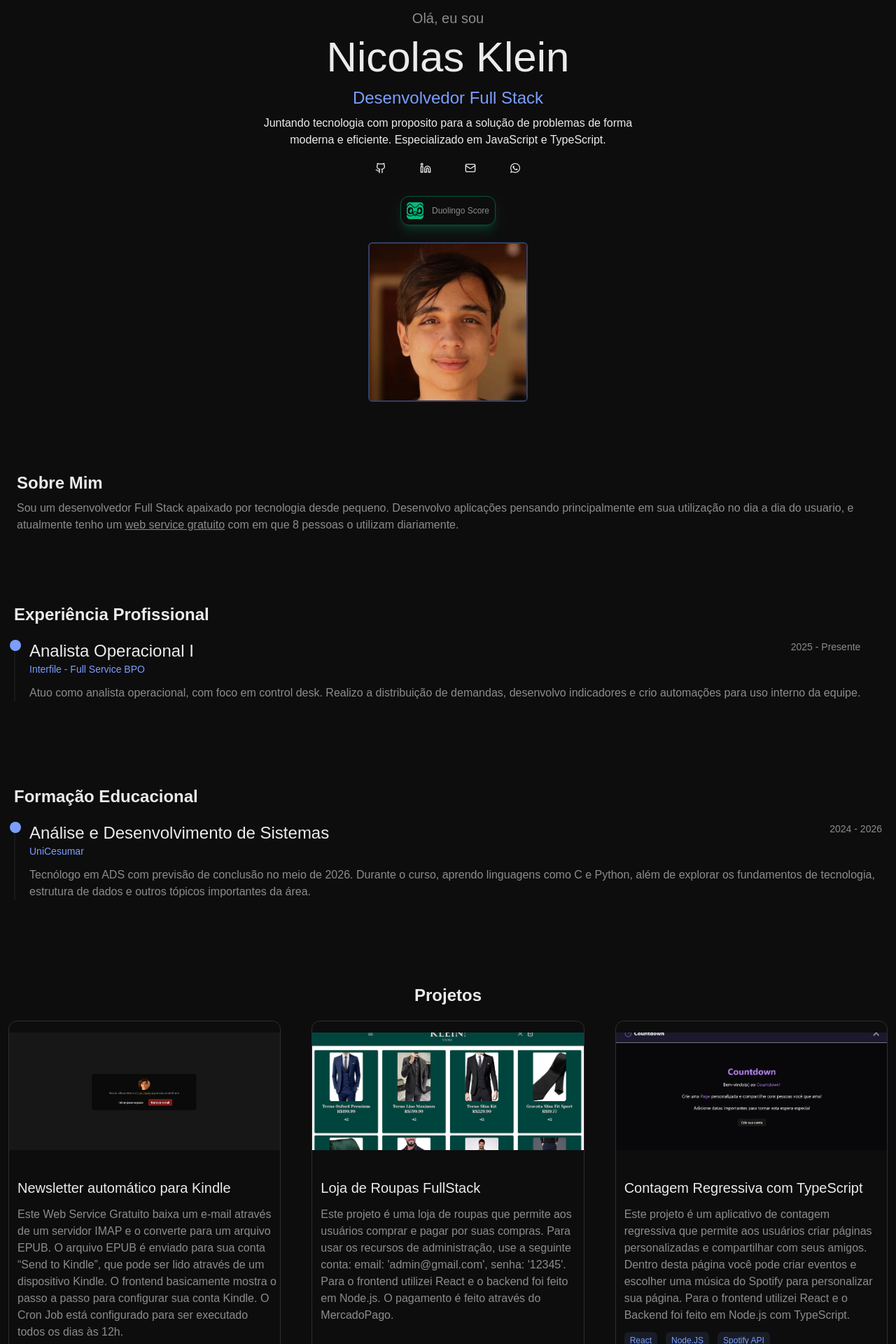
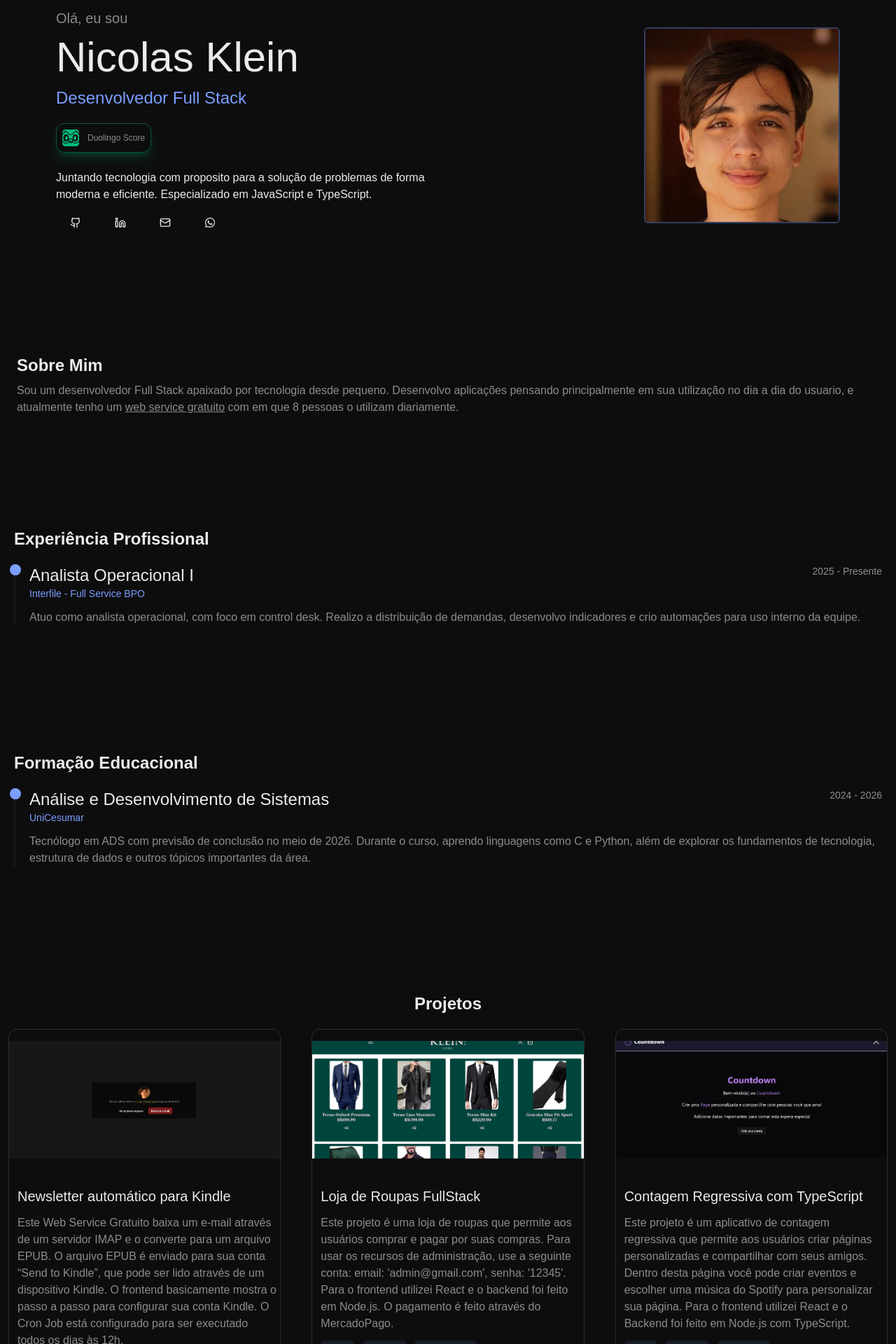
Before and after one commit to nicolaskleinaraujo/portfolio-typescript, a React (Vite) app in the folder frontend/: page / in a window 1280 px wide. Shown: the top 1920 px of the page at 70% size. Built offline with nearby package versions, Linux system fonts and the light colour scheme; no server answers.

Commit message:
adds styles for bigger screens

```diff
--- a/frontend/src/components/About.tsx
+++ b/frontend/src/components/About.tsx
@@ -1,6 +1,6 @@
 const About = () => {
     return (
-        <div className="flex flex-col justify-center text-left my-25 mx-3 text-[#EBEBEB] md:mx-6">
+        <div className="flex flex-col justify-center text-left my-40 mx-3 text-[#EBEBEB] md:mx-6">
             <h2 className="text-2xl mb-2 text-left font-bold">Sobre Mim</h2>
             <p className="text-[#8C8C8C]">Sou um desenvolvedor Full Stack apaixado por tecnologia desde pequeno. Desenvolvo aplicações pensando principalmente em sua utilização no dia a dia do usuario, e atualmente tenho um <a href="https://node-automail.nkportfolio.tech" target="_blank" className="underline cursor-pointer">web service gratuito</a> com em que 8 pessoas o utilizam diariamente.</p>
         </div>
--- a/frontend/src/components/Education.tsx
+++ b/frontend/src/components/Education.tsx
@@ -1,11 +1,11 @@
 const Education = () => {
     return (
-        <div className="flex flex-col text-[#EBEBEB] my-25">
+        <div className="flex flex-col text-[#EBEBEB] my-40">
             <h2 className="text-2xl mb-5 font-bold text-left indent-5">Formação Educacional</h2>
 
             <div className="flex flex-col mx-5">
                 <div className="flex items-start gap-4 mb-5">
-                    <div className="flex flex-col items-start relative pl-5 border-l-2 border-[#2E2E2E]/40">
+                    <div className="flex flex-col items-start relative pl-5 border-l-2 border-[#2E2E2E]/40 w-screen">
                         <div className="h-4 w-4 rounded-full bg-[#7B9EFF] absolute left-0 top-0 -translate-x-1/2"></div>
 
                         <h2 className="text-left text-2xl">Análise e Desenvolvimento de Sistemas</h2>
--- a/frontend/src/components/Experience.tsx
+++ b/frontend/src/components/Experience.tsx
@@ -5,7 +5,7 @@ const Experience = () => {
 
             <div className="flex flex-col mx-5">
                 <div className="flex items-start gap-4 mb-5">
-                    <div className="flex flex-col items-start relative pl-5 border-l-2 border-[#2E2E2E]/40">
+                    <div className="flex flex-col items-start relative pl-5 border-l-2 border-[#2E2E2E]/40 w-screen">
                         <div className="h-4 w-4 rounded-full bg-[#7B9EFF] absolute left-0 top-0 -translate-x-1/2"></div>
 
                         <h2 className="text-2xl">Analista Operacional I</h2>
--- a/frontend/src/components/Home.tsx
+++ b/frontend/src/components/Home.tsx
@@ -12,12 +12,15 @@ const Home = () => {
     }
 
     return (
-        <div className="flex justify-center flex-col items-center text-center pt-3 text-[#EBEBEB]">
-            <h3 className="text-[#8C8C8C] text-xl">Olá, eu sou</h3  >
+        <div className="flex justify-center flex-col lg:flex-row lg:justify-between items-center text-center pt-3 text-[#EBEBEB]">
+            <div className="flex flex-col items-center lg:text-left lg:items-start lg:ml-20">
+                <h3 className="text-[#8C8C8C] text-xl">Olá, eu sou</h3>
                 <h1 className="text-4xl my-3 md:text-6xl">Nicolas Klein</h1>
                 <h2 className="text-[#7B9EFF] md:text-2xl mb-2">Desenvolvedor Full Stack</h2>
 
-            <p className="mx-3 max-w-xl">Juntando tecnologia com proposito para a solução de problemas de forma moderna e eficiente. Especializado em JavaScript e TypeScript.</p>
+                <Duolingo />
+
+                <p className="mx-3 max-w-xl lg:mx-0">Juntando tecnologia com proposito para a solução de problemas de forma moderna e eficiente. Especializado em JavaScript e TypeScript.</p>
 
                 <div className="flex m-3 gap-8">
                     <a href="https://github.com/nicolaskleinaraujo/" target="_blank" className="hover:bg-[#262626] p-2 rounded-md"><LuGithub /></a>
@@ -25,10 +28,9 @@ const Home = () => {
                     <button onClick={() => copyEmail()} className="hover:bg-[#262626] p-2 rounded-md cursor-pointer"><LuMail /></button>
                     <a href="https://wa.me/5544997666224" target="_blank" className="hover:bg-[#262626] p-2 rounded-md"><FaWhatsapp /></a>
                 </div>
+            </div>
 
-            <Duolingo />
-
-            <img src="./my_photo.jpg" alt="My photo" className="w-57 h-57 border-[#7B9EFF]/40 border-2 rounded-md opacity-88" />
+            <img src="./my_photo.jpg" alt="My photo" className="w-57 h-57 border-[#7B9EFF]/40 border-2 rounded-md opacity-88 lg:w-70 lg:h-70 lg:mr-20" />
         </div>
     )
 }
--- a/frontend/src/components/Projects.tsx
+++ b/frontend/src/components/Projects.tsx
@@ -25,9 +25,9 @@ const Projects = () => {
                 </div>
                 <div className="border-1 border-[#2E2E2E] rounded-xl mx-3 py-4 hover:border-[#7B9EFF]/50 transition-all duration-300">
                     <img src="./projects-photos/clothing_img.jpg" alt="Project Image" className="w-full h-42 object-cover" />
-                    <div className="my-10 ml-3 min-h-79">
+                    <div className="my-10 ml-3">
                         <h2 className="text-left text-xl">Loja de Roupas FullStack</h2>
-                        <p className="text-left text-[#8C8C8C] my-3 pr-1 min-h-59">Este projeto é uma loja de roupas que permite aos usuários comprar e pagar por suas compras. Para usar os recursos de administração, use a seguinte conta: email: 'admin@gmail.com', senha: '12345'. Para o frontend utilizei React e o backend foi feito em Node.js. O pagamento é feito através do MercadoPago.</p>
+                        <p className="text-left text-[#8C8C8C] my-3 pr-1">Este projeto é uma loja de roupas que permite aos usuários comprar e pagar por suas compras. Para usar os recursos de administração, use a seguinte conta: email: 'admin@gmail.com', senha: '12345'. Para o frontend utilizei React e o backend foi feito em Node.js. O pagamento é feito através do MercadoPago.</p>
                         <div className="flex text-left text-xs space-x-3">
                             <span className="bg-[#7B9EFF]/10 text-[#7B9EFF] px-2 py-1 rounded-md">React</span>
                             <span className="bg-[#7B9EFF]/10 text-[#7B9EFF] px-2 py-1 rounded-md">Node.JS</span>
```
Lines whose indentation alone changed are shown as unchanged.
